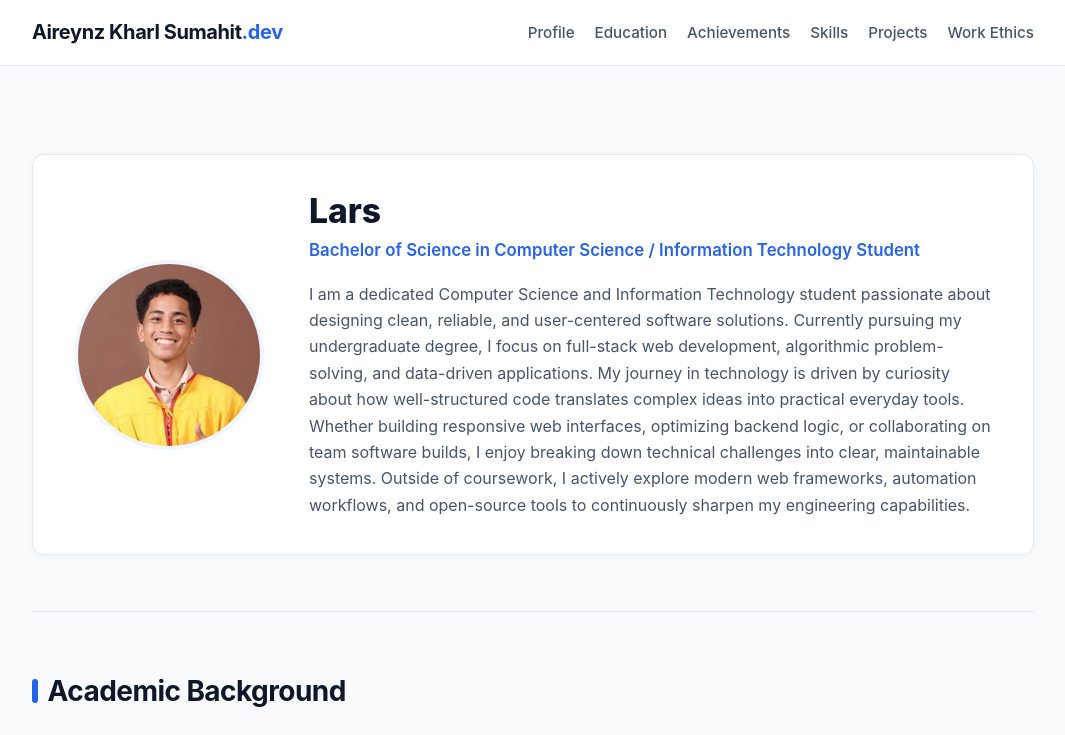
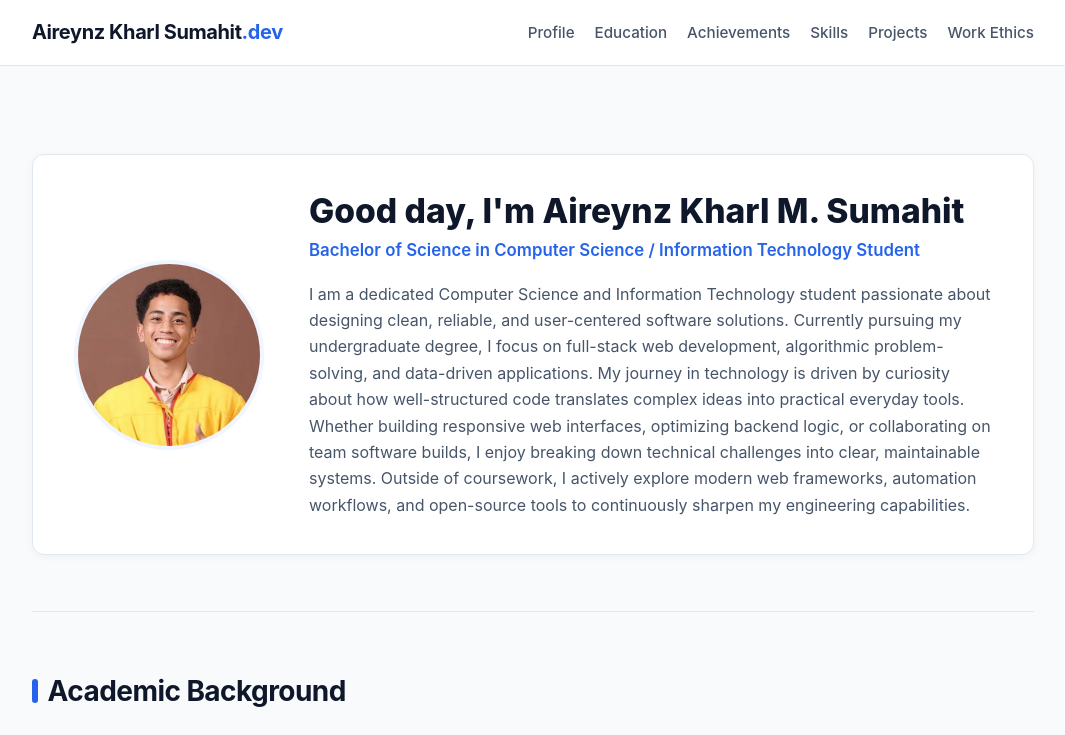
Before and after one commit to Aireynz1/aksum.github.io, a plain HTML site: page index.html in a window 1280 px wide. Shown: the top 735 px of the page, without its empty margins (107-1172 px from the left). Drawn offline with Linux system fonts and the light colour scheme.

Commit message:
Update index.html

```diff
--- a/index.html
+++ b/index.html
@@ -337,7 +337,7 @@
           class="profile-img"
         />
         <div class="profile-info">
-          <h1>Lars</h1>
+          <h1>Good day, I'm Aireynz Kharl M. Sumahit</h1>
           <p class="subtitle">Bachelor of Science in Computer Science / Information Technology Student</p>
           <!-- ~120 words -->
           <p class="bio-text">
```
